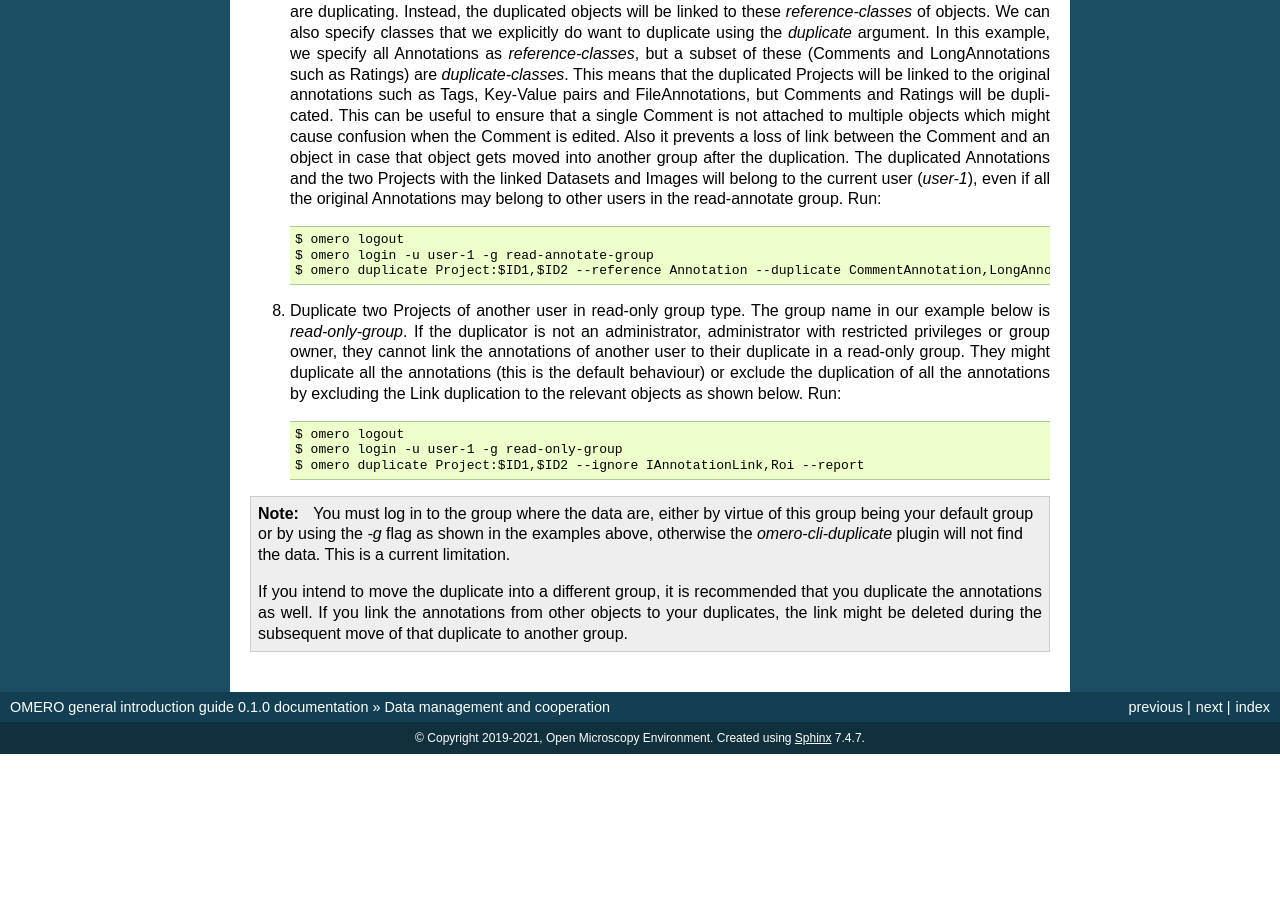
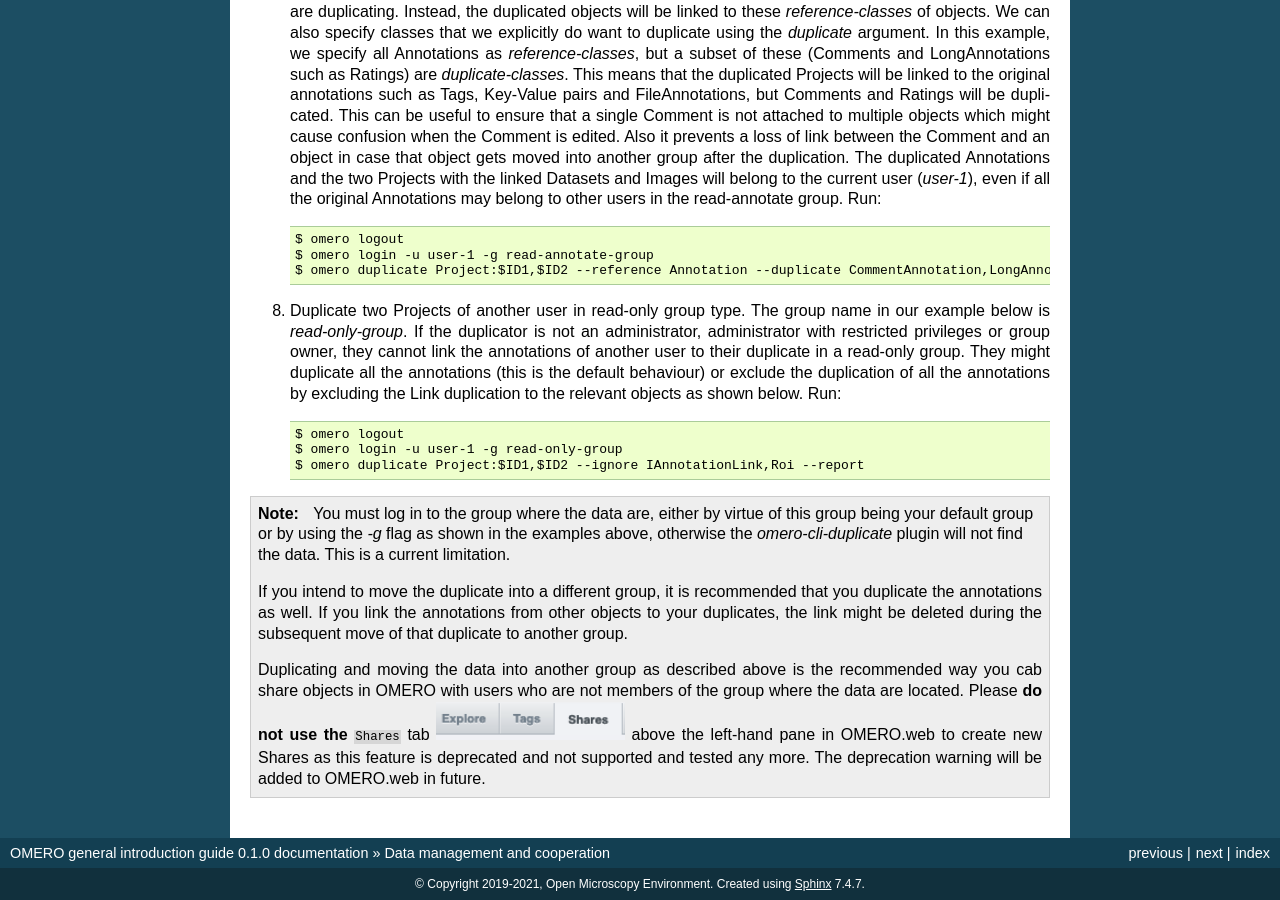
Before and after one commit to ome/omero-guide-introduction, a Sphinx documentation site: the page built from docs/data-management.rst, in a window 1280 px wide and 900 px high, scrolled down 8778 px. Built offline with Sphinx 7.4.7, drawn with Linux system fonts in a browser that asks for light colours; before the commit the page ends 9532 px from its top, so only the background shows below that.

Commit message:
Add warning about shares

```diff
--- a/docs/data-management.rst
+++ b/docs/data-management.rst
@@ -508,6 +508,8 @@ Step-by-Step
     duplicates, the link might be deleted during the subsequent
     move of that duplicate to another group.
 
+    Duplicating and moving the data into another group as described above is the recommended way you cab share objects in OMERO with users who are not members of the group where the data are located. Please **do not use the** ``Shares``  tab |image6| above the left-hand pane in OMERO.web to create new Shares as this feature is deprecated and not supported and tested any more. The deprecation warning will be added to OMERO.web in future.
+
 .. |image0| image:: images/management1.png
    :height: 3.4592in
 .. |image1| image:: images/management2.png
@@ -528,6 +530,8 @@ Step-by-Step
    :height: 2.4592in
 .. |image5| image:: images/management6.png
    :height: 4.9in
+.. |image6| image:: images/management7.png
+   :height: 0.4in
 .. |image16| image:: images/management16.png
    :width: 0.22917in
    :height: 0.1875in
```
Also changed, not shown: docs/images/management7.png (added).
